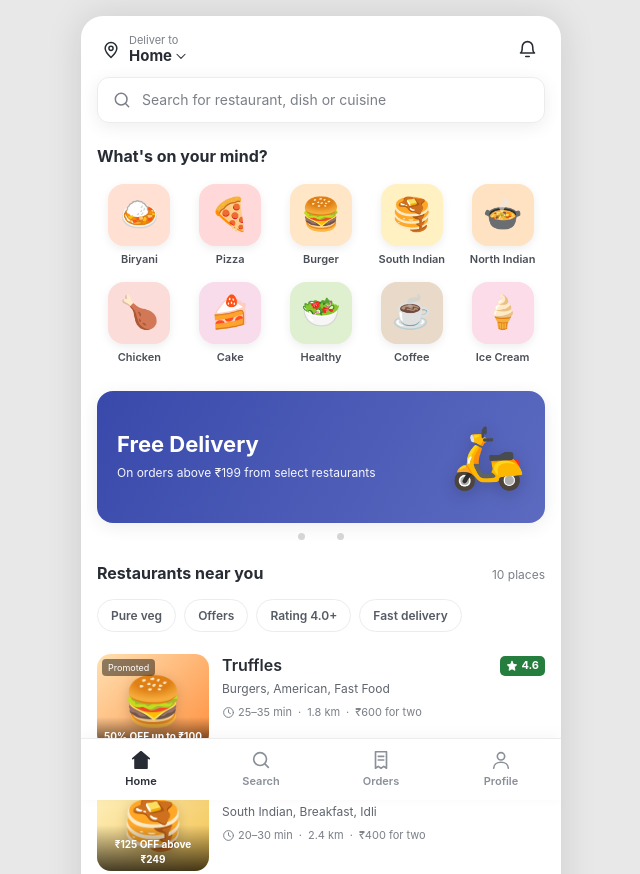
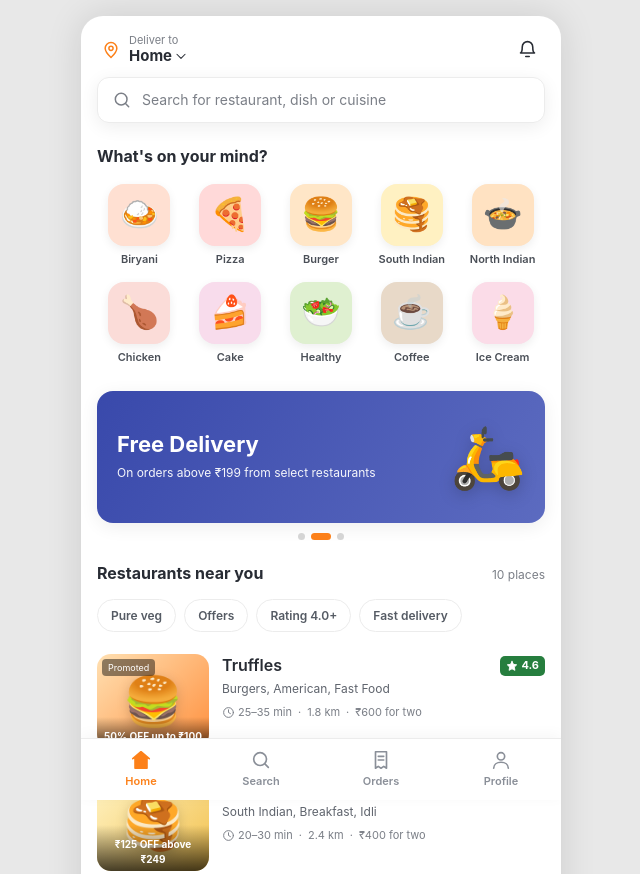
Before and after one commit to shaikabdulbasith913-commits/swiggy-clone-pwa, a plain HTML site: page index.html in a window 1280 px wide. Shown: the top 874 px of the page, without its empty margins (319-959 px from the left). Drawn offline with Linux system fonts and the light colour scheme.

Commit message:
Update styles.css

```diff
--- a/css/styles.css
+++ b/css/styles.css
@@ -1,7 +1,7 @@
 :root {
-  --red: #fc8019;
-  --red-dark: #e56f10;
-  --red-soft: #fff3e8;
+  --orange: #fc8019;
+  --orange-dark: #e56f10;
+  --orange-soft: #fff3e8;
   --green: #267e3e;
   --red: #d93025;
   --text: #282c34;
```
